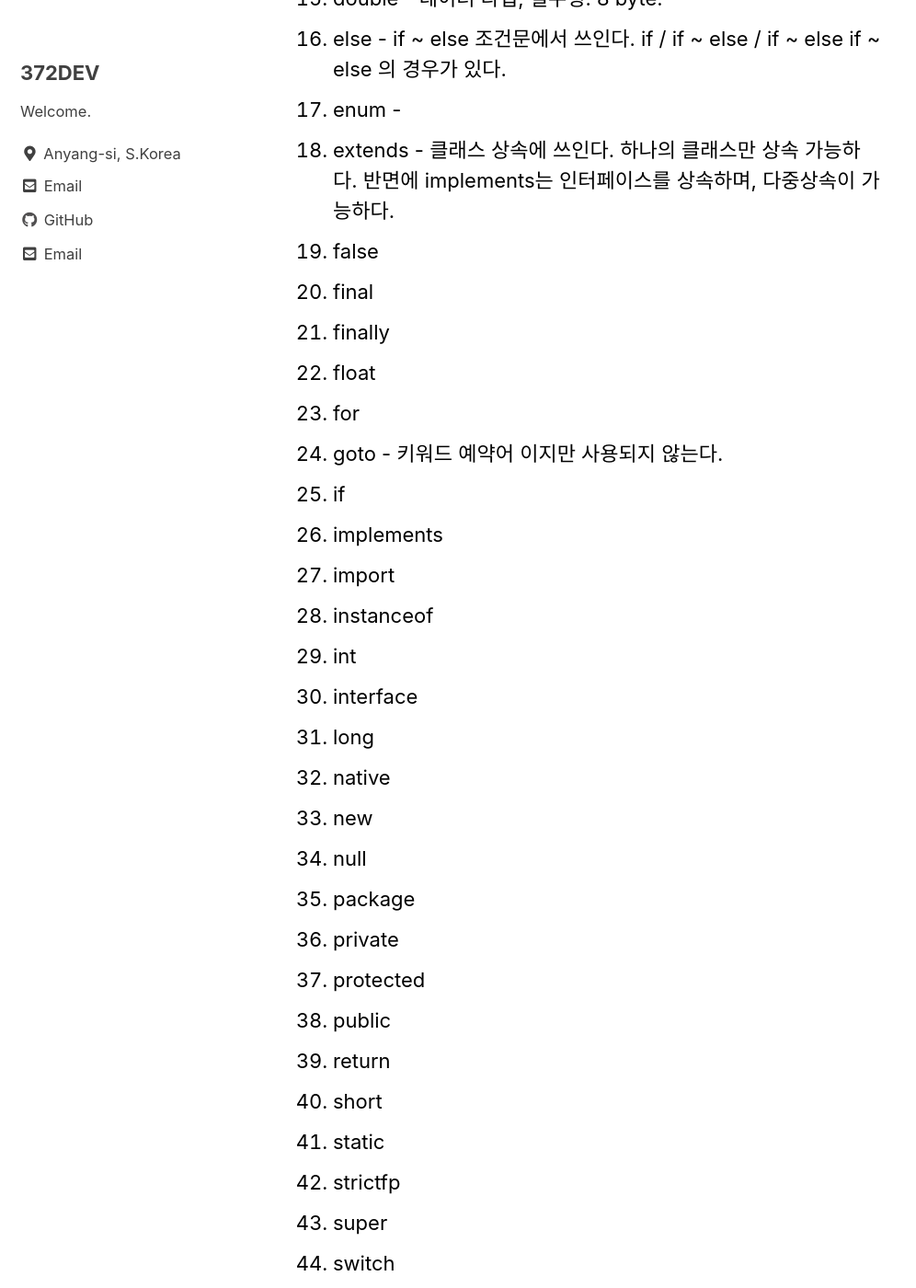
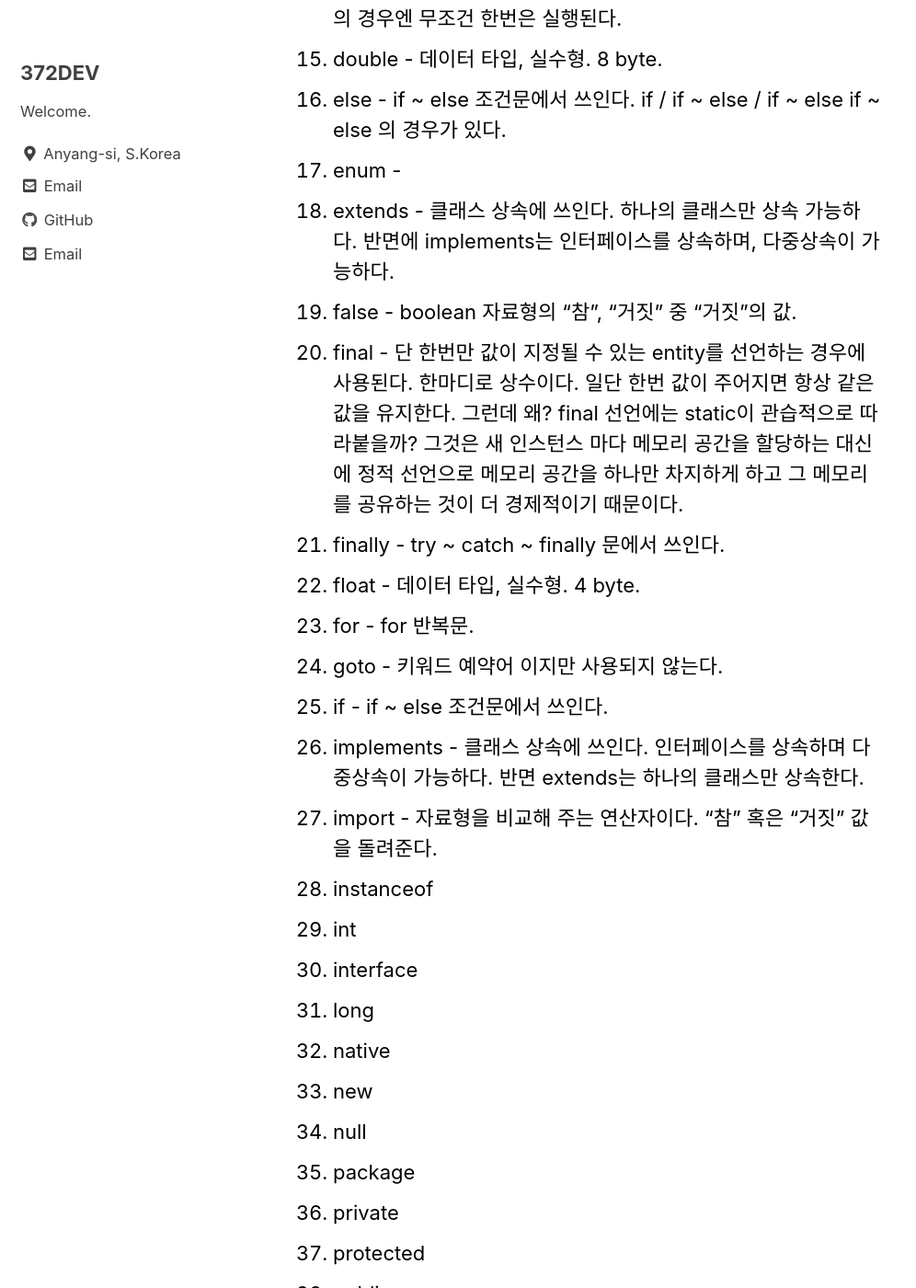
Before and after one commit to 372dev/372dev.github.io, a Jekyll site: the page built from _posts/2020-09-19-post04.md, in a window 1280 px wide and 1400 px high, scrolled down 1378 px. Shown: the whole window at 92% size, without its empty margins (0-996 px from the left). Built offline with Jekyll 4.4.1, drawn with Linux system fonts in a browser that asks for light colours; cached includes are drawn as plain includes; some of the changed text lies outside the part shown.

Commit message:
Content update

```diff
--- a/_posts/2020-09-19-post04.md
+++ b/_posts/2020-09-19-post04.md
@@ -5,7 +5,7 @@ categories: Java
 tags: Java, Study, Korean, Reserved, Keyword, Operators,
 ---
 ### 예약어란 무엇인가
-- 블라블라
+- 특정 프로그래밍 언어에서 이미 문법적인 용도로 사용되고 있기 때문에, 혹은 앞으로 업데이트를 통해 사용하기 위해 예약해둔, 식별자로 사용할 수 없는 단어들이다.
 - 블라블라
 
 ## 예약어 목록과 간단한 코멘트
@@ -28,15 +28,15 @@ tags: Java, Study, Korean, Reserved, Keyword, Operators,
 16. else - if ~ else 조건문에서 쓰인다. if / if ~ else / if ~ else if ~ else 의 경우가 있다.
 17. enum -
 18. extends - 클래스 상속에 쓰인다. 하나의 클래스만 상속 가능하다. 반면에 implements는 인터페이스를 상속하며, 다중상속이 가능하다.
-19. false
-20. final
-21. finally
-22. float
-23. for
+19. false - boolean 자료형의 "참", "거짓" 중 "거짓"의 값.
+20. final - 단 한번만 값이 지정될 수 있는 entity를 선언하는 경우에 사용된다. 한마디로 상수이다. 일단 한번 값이 주어지면 항상 같은 값을 유지한다. 그런데 왜? final 선언에는 static이 관습적으로 따라붙을까? 그것은 새 인스턴스 마다 메모리 공간을 할당하는 대신에 정적 선언으로 메모리 공간을 하나만 차지하게 하고 그 메모리를 공유하는 것이 더 경제적이기 때문이다.
+21. finally - try ~ catch ~ finally 문에서 쓰인다.
+22. float - 데이터 타입, 실수형. 4 byte.
+23. for - for 반복문.
 24. goto - 키워드 예약어 이지만 사용되지 않는다.
-25. if
-26. implements
-27. import
+25. if - if ~ else 조건문에서 쓰인다.
+26. implements - 클래스 상속에 쓰인다. 인터페이스를 상속하며 다중상속이 가능하다. 반면 extends는 하나의 클래스만 상속한다.
+27. import - 자료형을 비교해 주는 연산자이다. "참" 혹은 "거짓" 값을 돌려준다.
 28. instanceof
 29. int
 30. interface
@@ -83,3 +83,5 @@ tags: Java, Study, Korean, Reserved, Keyword, Operators,
 - https://www.tutorialspoint.com/java/java_interfaces.htm
 - https://www.w3schools.com/java/ref_keyword_import.asp
 - https://www.educative.io/edpresso/what-is-the-instanceof-operator-used-for-in-java?utm_source=Google%20AdWords&aid=5082902844932096&utm_medium=cpc&utm_campaign=kb-dynamic-edpresso&gclid=CjwKCAjw2Jb7BRBHEiwAXTR4jZxj2Kjbz6AWUwWqd8MQ3llitmgyxQfpx07_3cCzmZPhyJd01cww5RoCRnEQAvD_BwE
+- https://coding-factory.tistory.com/524
+- https://ko.wikipedia.org/wiki/%EC%98%88%EC%95%BD%EC%96%B4
```
